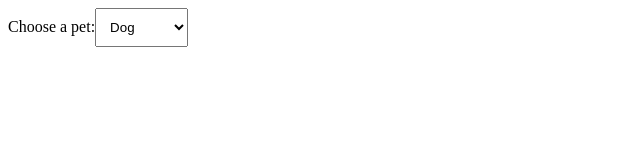
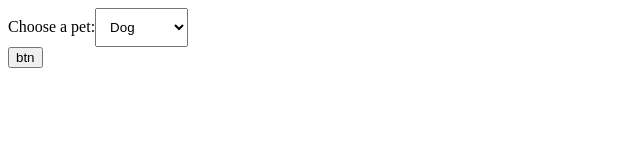
Before and after one commit to tearzday/payment-system, a React (Vite) app: page / in a window 1280 px wide. Shown: the top 160 px of the page, without its empty margins (0-640 px from the left). Built offline with nearby package versions, Linux system fonts and the light colour scheme.

Commit message:
feat: add button component

```diff
--- a/src/pages/PaymentPage/ui/PaymentPage.tsx
+++ b/src/pages/PaymentPage/ui/PaymentPage.tsx
@@ -1,4 +1,4 @@
-import { Selector } from "@/shared/ui"
+import { Button, Selector } from "@/shared/ui"
 
 export const PaymentPage = () => {
   return (
@@ -11,6 +11,7 @@ export const PaymentPage = () => {
         { value: "spider", text: "Spider" },
         { value: "goldfish", text: "Goldfish" }
       ]} />
+      <Button onClick={() => console.log('btn')}>btn</Button>
     </div>
   )
 }
--- /dev/null
+++ b/src/shared/ui/Button/Button.tsx
@@ -0,0 +1,22 @@
+import cls from './Button.module.css';
+import type { ButtonHTMLAttributes } from 'react';
+
+
+type ThemeButton = 'btn--primary' | 'btn--accent';
+
+interface IButtonProps extends ButtonHTMLAttributes<HTMLButtonElement> {
+  theme?: ThemeButton;
+}
+
+export const Button = ({
+  children,
+  className,
+  theme = 'btn--primary',
+  ...otherProps
+}: IButtonProps) => {
+  return (
+    <button className={`${cls.btn} ${cls[theme]} ${className}`} {...otherProps}>
+      {children}
+    </button>
+  );
+};
--- a/src/shared/ui/index.ts
+++ b/src/shared/ui/index.ts
@@ -1 +1,2 @@
 export { Selector } from './Selector/Selector';
+export { Button } from './Button/Button';
```
Also changed, not shown: src/shared/ui/Button/Button.module.css (added).
